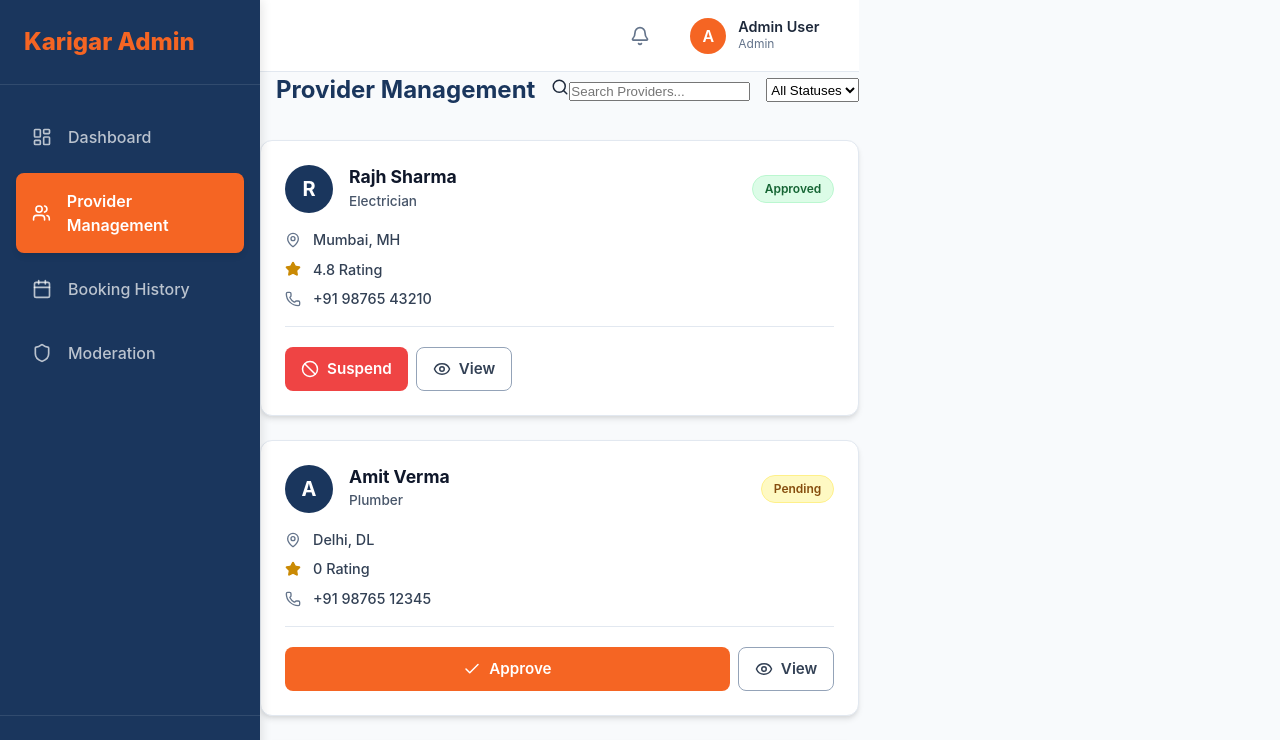
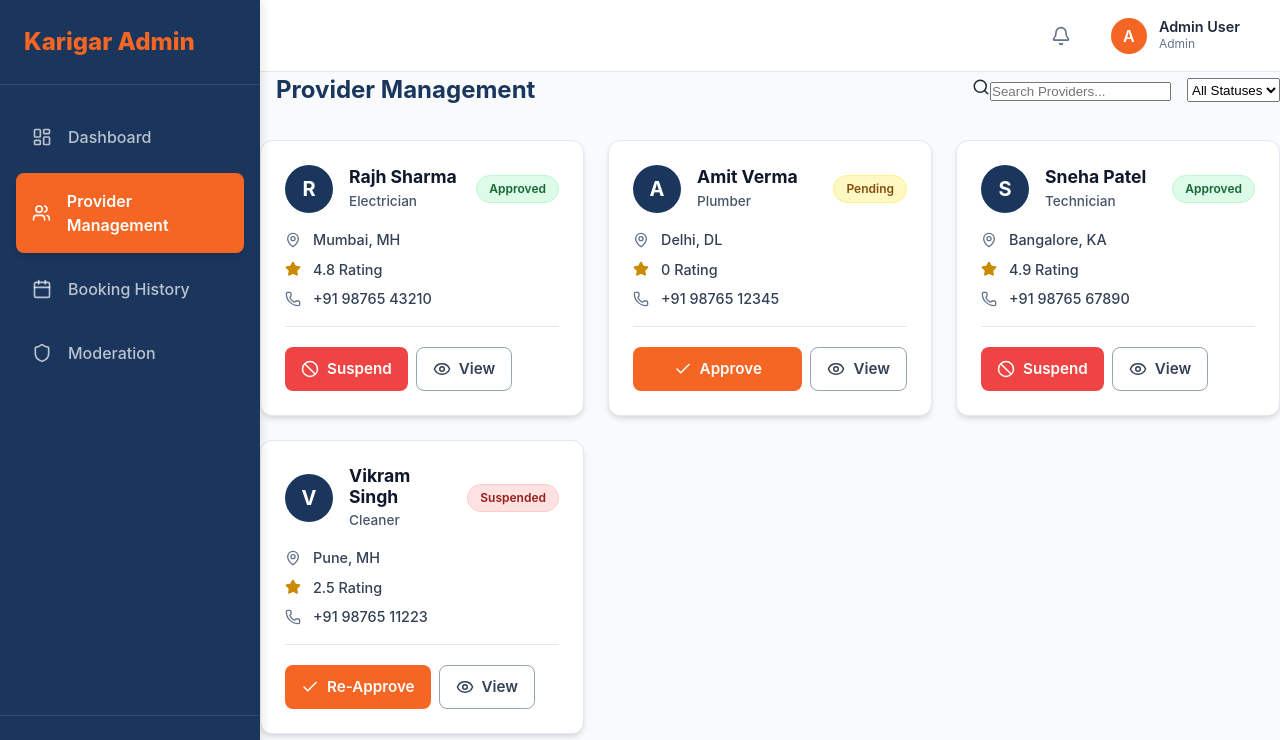
Before and after one commit to Web-Hackathon-2025/EternalStack, a React (Vite) app: page /admin/providers in a window 1280 px wide. Shown: the top 740 px of the page. Built offline with nearby package versions, Linux system fonts and the light colour scheme.

Commit message:
UI: Layout specificity fixes and laptop grid scaling

```diff
--- a/src/pages/admin/Dashboard.css
+++ b/src/pages/admin/Dashboard.css
@@ -45,7 +45,7 @@
 }
 
 /* Grid Scaling for Stats */
-.card-grid {
+.dashboard-page .card-grid {
     display: grid;
     gap: 1.5rem;
     grid-template-columns: 1fr;
--- a/src/pages/admin/ProviderManagement.css
+++ b/src/pages/admin/ProviderManagement.css
@@ -24,26 +24,27 @@
 }
 
 /* Responsive Grid Scaling: grid-cols-1 md:2 lg:3 */
-.card-grid {
+/* Responsive Grid Scaling: grid-cols-1 md:2 lg:3 */
+.provider-page .card-grid {
     display: grid;
     gap: 1.5rem;
     grid-template-columns: 1fr;
 }
 
 @media (min-width: 768px) {
-    .card-grid {
+    .provider-page .card-grid {
         grid-template-columns: repeat(2, 1fr);
     }
 }
 
 @media (min-width: 1024px) {
-    .card-grid {
+    .provider-page .card-grid {
         grid-template-columns: repeat(3, 1fr);
     }
 }
 
 @media (min-width: 1440px) {
-    .card-grid {
+    .provider-page .card-grid {
         grid-template-columns: repeat(4, 1fr);
     }
 }
```
